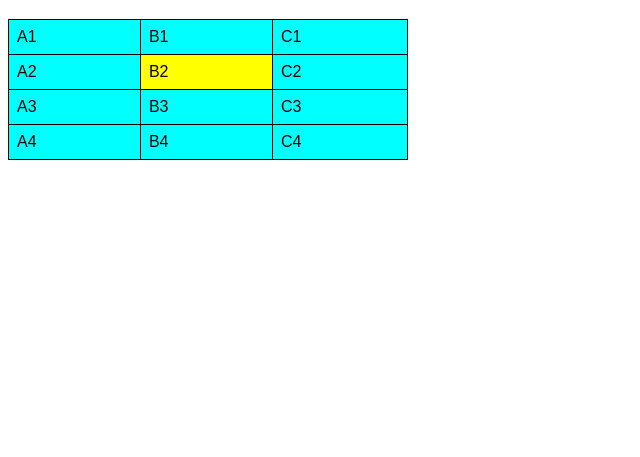
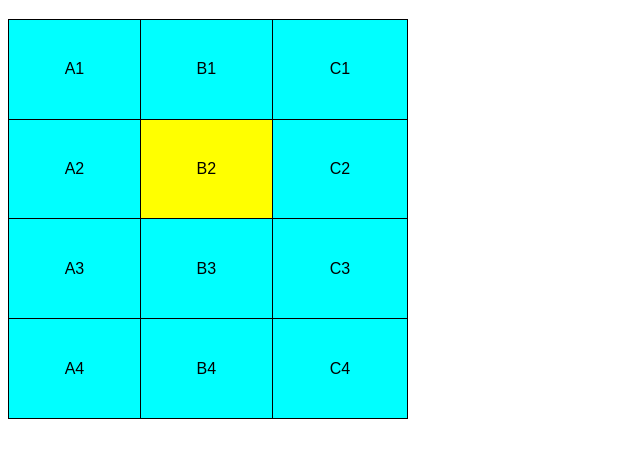
Before and after one commit to ElenChaves12/html-css, a plain HTML site: page EXERCICIOS/ex023/tabela.html in a window 1280 px wide. Shown: the part 61-518 px from the top of the page, without its empty margins (0-640 px from the left). Drawn offline with Linux system fonts and the light colour scheme.

Commit message:
Update tabela.html

```diff
--- a/EXERCICIOS/ex023/tabela.html
+++ b/EXERCICIOS/ex023/tabela.html
@@ -11,6 +11,7 @@
         }
         table{
             width: 400px;
+            height: 400px;
             border-collapse: collapse;
         }
 
@@ -21,6 +22,8 @@
         td{
             border: 1px solid black;
             padding: 8px;
+            text-align: center; /*alinhamento horizontal*/
+            vertical-align: middle; /*alinhamento vertical*/
 
         }
         td#dado{
```
